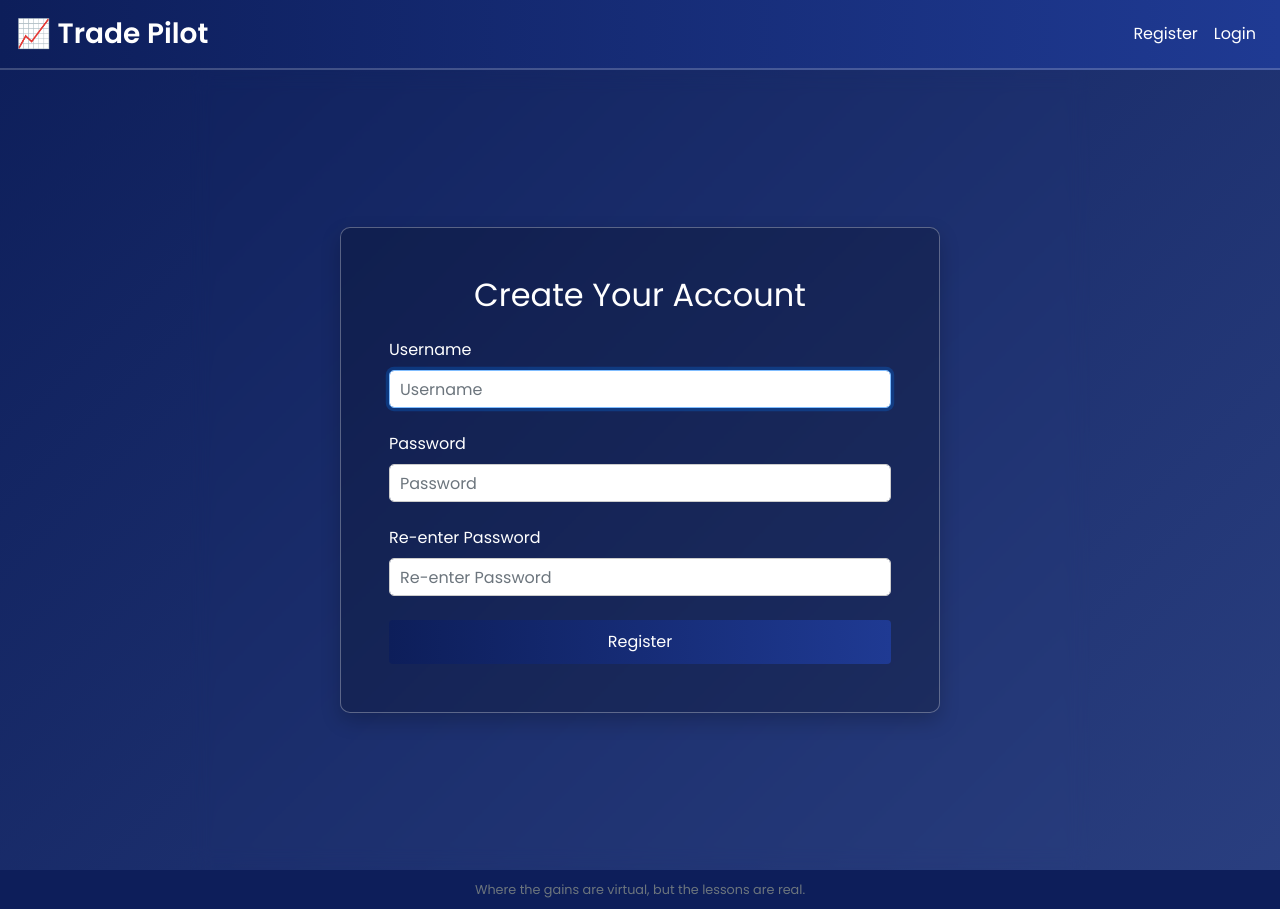
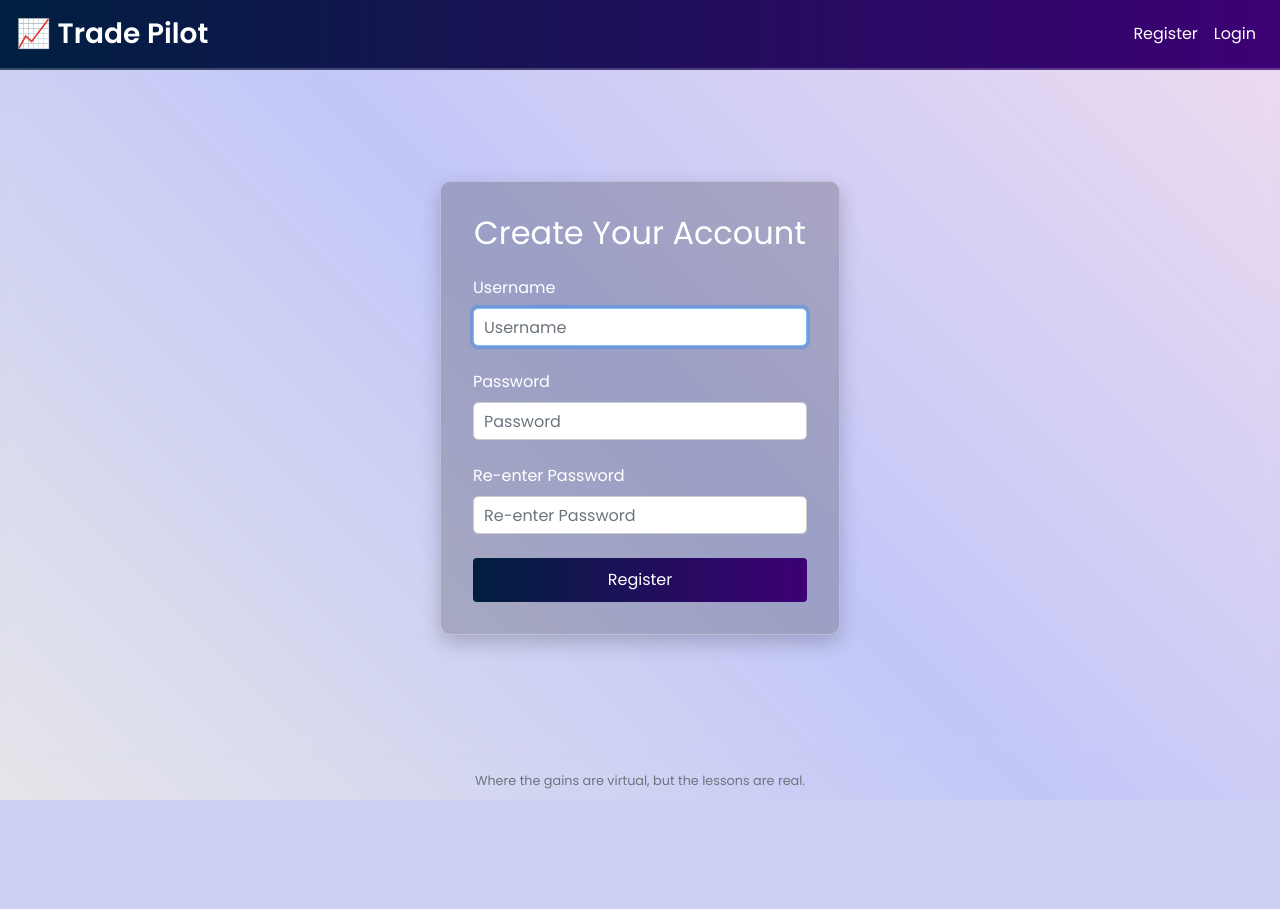
Before and after one commit to vniharika35/Trading_Practice_App, a Flask app: page /register in a window 1280 px wide. After the commit the page ends 800 px from the top, so only its background shows below. Run offline with Flask 3, Linux system fonts and the light colour scheme; parts of the project's set-up code (start-up, migrations or seed data) failed here and were passed over; some libraries are stand-ins or nearby versions.

Commit message:
Working UI from Niharika

```diff
--- a/static/styles.css
+++ b/static/styles.css
@@ -5,7 +5,9 @@
 
 body {
     font-family: 'Poppins', sans-serif;
-    background: linear-gradient(135deg, #0d1e5a, #2a3f80);
+    background: rgb(229, 229, 233);
+    background: linear-gradient(45deg, rgba(229, 229, 233, 1) 0%, rgba(194, 199, 248, 1) 50%, rgba(238, 219, 239, 0.9849279921929709) 100%);
+    /* background: linear-gradient(135deg, #0d1e5a, #2a3f80); */
     color: #ffffff;
     margin: 0;
     padding: 0;
@@ -13,21 +15,31 @@ body {
 
 /* Navigation Bar */
 .navbar {
-    background: linear-gradient(90deg, #0d1e5a, #1f3a93);
+    background: linear-gradient(90deg, #001f3f, #3d0075);
+    /* background: linear-gradient(90deg, #0d1e5a, #1f3a93); */
     border-bottom: 2px solid rgba(255, 255, 255, 0.2);
 }
+
 .navbar-brand {
     font-size: 1.75rem;
     font-weight: 600;
     color: #ffffff !important;
 }
+
 .navbar-nav .nav-link {
     color: #ffffff !important;
     font-weight: 500;
     transition: color 0.3s ease;
 }
+
 .navbar-nav .nav-link:hover {
-    color: #ffcc00 !important;
+    /* color: #ffcc00 !important; */
+    background: linear-gradient(90deg, #001f3f, #3d0075);
+    border: none;
+    padding: 10px 20px;
+    font-size: 16px;
+    transition: background 0.3s ease, transform 0.2s ease;
+    color: #ffffff;
 }
 
 /* Containers and Main Content (for normal pages) */
@@ -36,6 +48,7 @@ body {
     margin: auto;
     padding: 20px;
 }
+
 main {
     background: #ffffff;
     color: #333333;
@@ -56,35 +69,46 @@ main {
 
 /* Buttons */
 .btn-primary {
-    background: linear-gradient(90deg, #0d1e5a, #1f3a93);
+    background: linear-gradient(90deg, #001f3f, #3d0075);
     border: none;
     padding: 10px 20px;
     font-size: 16px;
     transition: background 0.3s ease, transform 0.2s ease;
     color: #ffffff;
 }
+
 .btn-primary:hover {
-    background: linear-gradient(90deg, #1f3a93, #0d1e5a);
+    background: linear-gradient(90deg, #001f3f, #3d0075);
 }
+
 .btn-success {
-    background: linear-gradient(90deg, #0d1e5a, #1f3a93);
+    background: linear-gradient(90deg, #001f3f, #3d0075);
     border: none;
     padding: 10px 20px;
     font-size: 16px;
     transition: background 0.3s ease, transform 0.2s ease;
     color: #ffffff;
 }
+
 .btn-success:hover {
-    background: linear-gradient(90deg, #1f3a93, #0d1e5a);
+    background: linear-gradient(90deg, #001f3f, #3d0075);
     transform: translateY(-2px);
 }
+
 .btn-warning {
-    background: #ffc107 !important;
+    /* background: #ffc107 !important;
     color: #333333 !important;
+    border: none; */
+    background: linear-gradient(90deg, #001f3f, #3d0075);
     border: none;
+    padding: 10px 20px;
+    font-size: 16px;
+    transition: background 0.3s ease, transform 0.2s ease;
+    color: #ffffff;
 }
+
 .btn-warning:hover {
-    background: #e0a800 !important;
+    background: linear-gradient(90deg, #001f3f, #3d0075);
 }
 
 /* Tables */
@@ -94,15 +118,20 @@ main {
     box-shadow: 0px 0px 10px rgba(0, 0, 0, 0.1);
     color: #333333;
 }
+
 .table-striped tbody tr:nth-of-type(odd) {
     background-color: #f8f9fa;
 }
+
 table thead {
     position: sticky;
     top: 0;
     z-index: 2;
-    background-color: #0d1e5a;
+    /* background-color: #0d1e5a; */
+    background: linear-gradient(90deg, #001f3f, #3d0075);
+
 }
+
 table thead th {
     color: #ffffff !important;
     font-weight: 600;
@@ -118,7 +147,7 @@ table thead th {
 footer {
     font-size: 0.9rem;
     padding: 10px;
-    background: #0d1e5a;
+    /* background: #0d1e5a; */
     color: #ffffff;
     text-align: center;
 }
@@ -136,12 +165,13 @@ img {
     }
 }
 
-/* ===================== Glassmorphic styles for login/register ===================== */
+/* ================= Glassmorphic styles for login/register ================= */
 
 /* Fullscreen translucent overlay covering entire viewport */
 .fullscreen-translucent {
     width: 100%;
-    height: 100vh; /* full viewport height */
+    height: 100vh;
+    /* full viewport height */
     backdrop-filter: blur(10px);
     -webkit-backdrop-filter: blur(10px);
     display: flex;
@@ -149,14 +179,14 @@ img {
     align-items: center;
 }
 
-/* Glass-card for the form - larger & more spacious */
+/* Glass-card for the form – now smaller */
 .glass-card {
     background: rgba(0, 0, 0, 0.2);
     border: 1px solid rgba(255, 255, 255, 0.3);
     border-radius: 10px;
-    padding: 3rem;
+    padding: 2rem;
     width: 90%;
-    max-width: 600px;
+    max-width: 400px;
     color: #fff;
     box-shadow: 0 8px 20px rgba(0, 0, 0, 0.2);
 }
@@ -165,6 +195,7 @@ img {
 .glass-card .form-group {
     margin-bottom: 1.5rem;
 }
+
 .glass-card .form-group label {
     display: block;
     margin-bottom: 0.5rem;
--- a/templates/layout.html
+++ b/templates/layout.html
@@ -15,8 +15,8 @@
   </head>
   <body>
     <script type="text/javascript" src="{{ url_for('static', filename='tableUpdate.js') }}"></script>
-    <nav class="navbar navbar-expand-md sticky-top">
-      <!-- Renamed the brand to Trade Pilot -->
+    <!-- Fixed navbar (if needed, you can also set this inline in login pages) -->
+    <nav class="navbar navbar-expand-md">
       <a class="navbar-brand" href="/">📈 Trade Pilot</a>
       <button class="navbar-toggler" data-toggle="collapse" data-target="#navbar">
         <span class="navbar-toggler-icon"></span>
@@ -61,8 +61,8 @@
       </header>
     {% endif %}
 
-    <!-- Default white container for normal pages -->
-    <main class="container p-5">
+    <!-- Default container for normal pages -->
+    <main class="container">
       {% block main %}{% endblock %}
     </main>
 
--- a/templates/register.html
+++ b/templates/register.html
@@ -6,51 +6,70 @@ Register
 
 {% block main %}
 <style>
-  main.container {
-    background: transparent !important;
-    padding: 0 !important;
-    box-shadow: none !important;
+  html, body {
+      margin: 0;
+      padding: 0;
+      height: 100vh;
+      overflow: hidden;
+  }
+
+  .navbar {
+      position: fixed !important;
+      top: 0;
+      left: 0;
+      width: 100%;
+      z-index: 1000;
+  }
+  footer {
+      position: fixed !important;
+      bottom: 0;
+      left: 0;
+      width: 100%;
+      z-index: 1000;
+      margin: 0;
+  }
+  .login-split {
+      position: absolute;
+      top: 56px;
+      bottom: 40px;
+      left: 0;
+      right: 0;
+      height: calc(100vh - 96px);
+      display: flex;
+      justify-content: center;
+      align-items: center;
+  }
+  .fullscreen-translucent {
+      width: 100%;
+      height: 100%;
+      backdrop-filter: blur(10px);
+      -webkit-backdrop-filter: blur(10px);
+      display: flex;
+      justify-content: center;
+      align-items: center;
   }
 </style>
 
+<div class="login-split">
   <div class="fullscreen-translucent">
     <div class="glass-card">
       <h2 class="text-center mb-4">Create Your Account</h2>
       <form action="/register" method="post">
         <div class="form-group">
           <label for="username">Username</label>
-        <input
-          id="username"
-          autocomplete="off"
-          autofocus
-          class="form-control"
-          name="username"
-          placeholder="Username"
-          type="text"
-        >
+          <input id="username" autocomplete="off" autofocus class="form-control" name="username" placeholder="Username" type="text">
         </div>
         <div class="form-group">
           <label for="password">Password</label>
-        <input
-          id="password"
-          class="form-control"
-          name="password"
-          placeholder="Password"
-          type="password"
-        >
+          <input id="password" class="form-control" name="password" placeholder="Password" type="password">
         </div>
         <div class="form-group">
           <label for="passwordAgain">Re-enter Password</label>
-        <input
-          id="passwordAgain"
-          class="form-control"
-          name="passwordAgain"
-          placeholder="Re-enter Password"
-          type="password"
-        >
+          <input id="passwordAgain" class="form-control" name="passwordAgain" placeholder="Re-enter Password" type="password">
         </div>
         <button class="btn btn-primary btn-block" type="submit">Register</button>
       </form>
     </div>
   </div>
+</div>
 {% endblock %}
```
Also changed, not shown: templates/login.html (+49 -22 lines), templates/sell.html (+5 -2 lines). Lines whose indentation alone changed are shown as unchanged.
